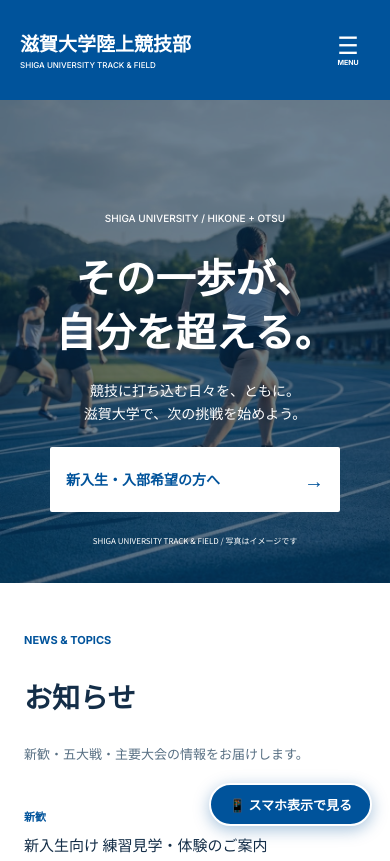
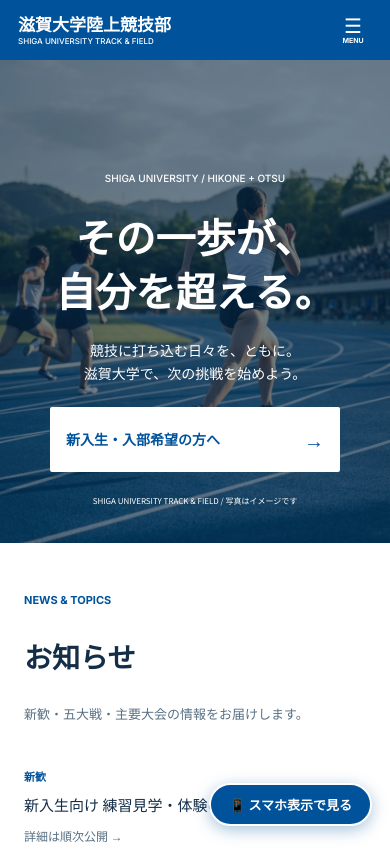
Before and after one commit to riku-mono/shiga-univ-tf, a plain HTML site: page index.html in a window 390 px wide. Shown: the top 861 px of the page. Drawn offline with Linux system fonts and the light colour scheme.

Commit message:
style: スマホ版ヘッダーの縦幅を60px（従来の6割）に縮小

```diff
--- a/style.css
+++ b/style.css
@@ -2261,20 +2261,30 @@ html.in-mobile-preview body::-webkit-scrollbar {
   }
 
   .header-inner {
-    padding: 17px 20px;
+    min-height: 60px;
+    padding: 8px 18px;
     gap: 12px;
   }
 
   .home-link-jp {
-    font-size: 19px;
+    font-size: 17px;
+    line-height: 1.35;
   }
 
   .home-link-en {
     font-size: 8px;
+    line-height: 1.3;
   }
 
   .menu-btn {
     display: flex;
+    width: 38px;
+    height: 38px;
+    gap: 2px;
+  }
+
+  .menu-btn-icon {
+    font-size: 20px;
   }
 
   .header-nav {
```
